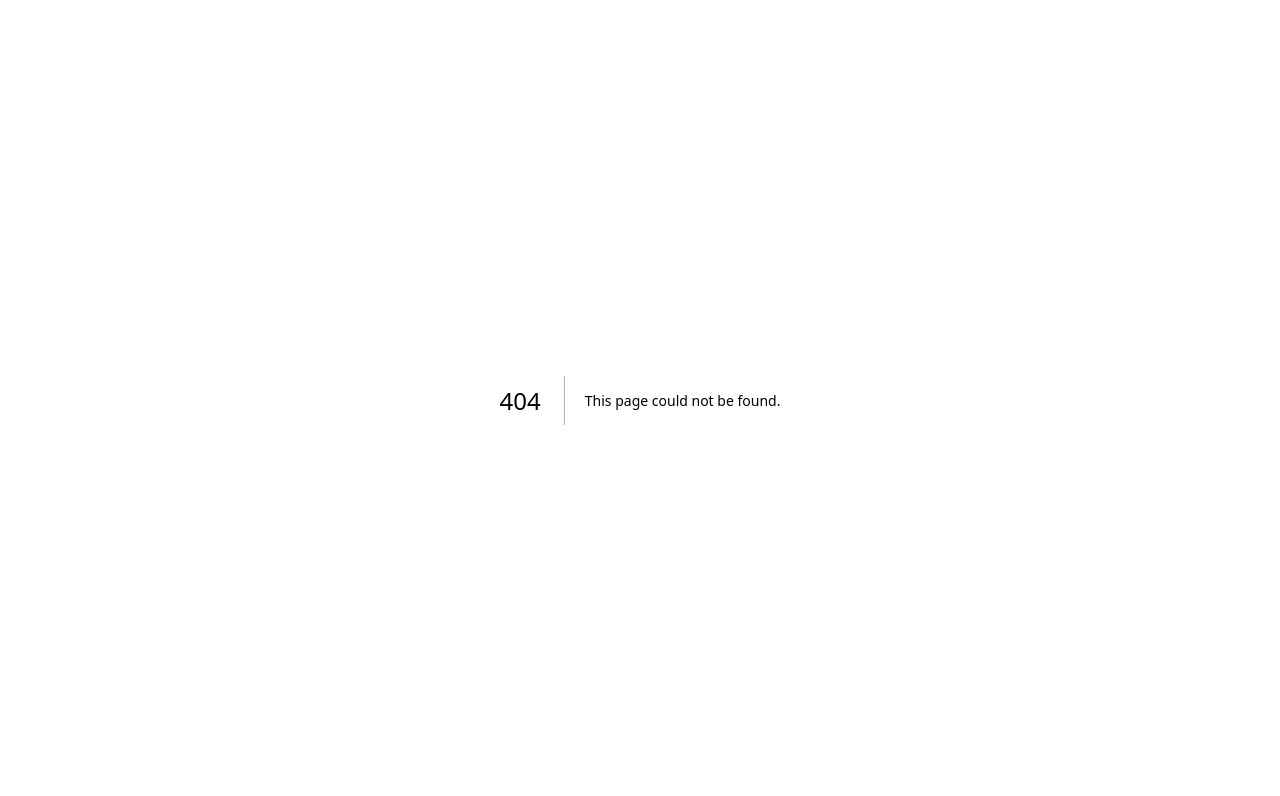
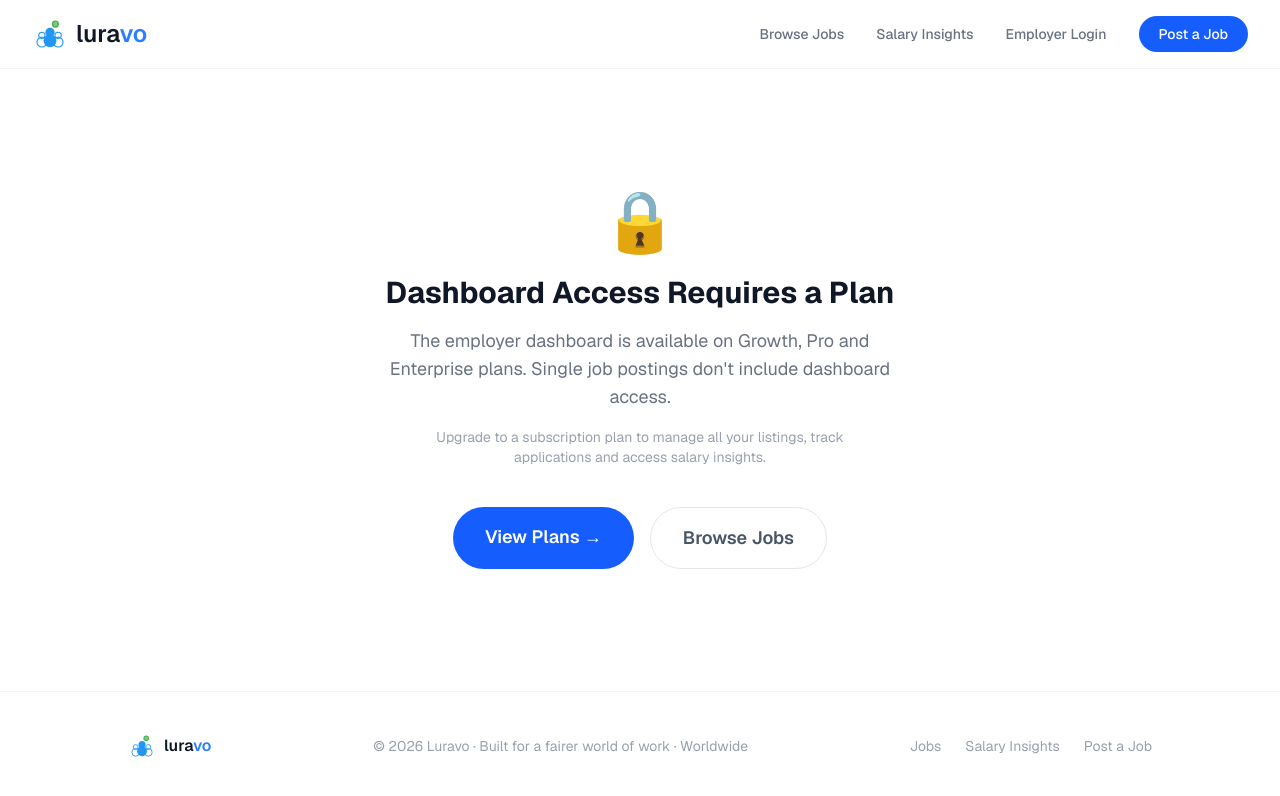
Before and after one commit to mwangiirungubrian-art/Payclear, a Next.js app: page /dashboard/upgrade in a window 1280 px wide. Before the commit this address had no page. Shown: the top 796 px of the page. Built offline with nearby package versions, Linux system fonts and the light colour scheme; no server answers.

Commit message:
Dashboard locked to subscription plans only

```diff
--- a/app/dashboard/page.tsx
+++ b/app/dashboard/page.tsx
@@ -20,23 +20,29 @@ export default function DashboardPage() {
       }
       setUser(user);
 
-      const { data: jobs } = await supabase
-        .from("jobs")
-        .select("*")
-        .eq("contact_email", user.email)
-        .order("created_at", { ascending: false });
-
-      if (jobs) setJobs(jobs);
-
-      const { data: subs } = await supabase
+      // Check subscription
+      const { data: subData } = await supabase
         .from("subscriptions")
         .select("*")
         .eq("email", user.email)
         .order("created_at", { ascending: false })
         .limit(1);
 
-      if (subs && subs.length > 0) setSubscription(subs[0]);
+      if (!subData || subData.length === 0) {
+        window.location.href = "/dashboard/upgrade";
+        return;
+      }
 
+      setSubscription(subData[0]);
+
+      // Get jobs
+      const { data: jobData } = await supabase
+        .from("jobs")
+        .select("*")
+        .eq("contact_email", user.email)
+        .order("created_at", { ascending: false });
+
+      if (jobData) setJobs(jobData);
       setLoading(false);
     };
 
@@ -80,7 +86,7 @@ export default function DashboardPage() {
       <section className="max-w-4xl mx-auto px-6 py-12">
 
         {/* Subscription Status */}
-        {subscription ? (
+        {subscription && (
           <div className="bg-blue-50 border border-blue-100 rounded-2xl p-6 mb-10">
             <div className="flex items-center justify-between flex-wrap gap-4">
               <div>
@@ -105,13 +111,6 @@ export default function DashboardPage() {
               </a>
             </div>
           </div>
-        ) : (
-          <div className="bg-gray-50 border border-gray-100 rounded-2xl p-6 mb-10 text-center">
-            <p className="text-gray-500 mb-4">You don't have an active plan yet.</p>
-            <a href="/checkout" className="bg-blue-600 text-white px-8 py-3 rounded-full font-semibold hover:bg-blue-700 text-sm">
-              View Plans →
-            </a>
-          </div>
         )}
 
         {/* Job Listings */}
@@ -123,7 +122,7 @@ export default function DashboardPage() {
             </a>
           ) : (
             <a href="/checkout" className="bg-blue-600 text-white px-5 py-2 rounded-full text-sm font-medium hover:bg-blue-700">
-              + Buy Posts
+              + Buy More Posts
             </a>
           )}
         </div>
@@ -131,7 +130,7 @@ export default function DashboardPage() {
         {jobs.length === 0 ? (
           <div className="text-center py-20 border border-gray-100 rounded-2xl">
             <p className="text-gray-400 text-lg mb-4">No jobs posted yet</p>
-            <a href="/checkout" className="bg-blue-600 text-white px-8 py-4 rounded-full font-semibold hover:bg-blue-700">
+            <a href="/post-job" className="bg-blue-600 text-white px-8 py-4 rounded-full font-semibold hover:bg-blue-700">
               Post Your First Job →
             </a>
           </div>
--- /dev/null
+++ b/app/dashboard/upgrade/page.tsx
@@ -0,0 +1,31 @@
+import Navbar from "../../components/Navbar";
+import Footer from "../../components/Footer";
+
+export default function UpgradePage() {
+  return (
+    <div className="min-h-screen bg-white font-sans flex flex-col">
+      <Navbar />
+
+      <div className="flex flex-col items-center justify-center flex-1 py-20 px-6 text-center">
+        <div className="text-6xl mb-6">🔒</div>
+        <h1 className="text-3xl font-bold text-gray-900 mb-4">Dashboard Access Requires a Plan</h1>
+        <p className="text-gray-500 text-lg max-w-lg mb-4">
+          The employer dashboard is available on Growth, Pro and Enterprise plans. Single job postings don't include dashboard access.
+        </p>
+        <p className="text-gray-400 text-sm mb-10 max-w-md">
+          Upgrade to a subscription plan to manage all your listings, track applications and access salary insights.
+        </p>
+        <div className="flex flex-col sm:flex-row gap-4">
+          <a href="/checkout#growth" className="bg-blue-600 text-white px-8 py-4 rounded-full text-lg font-semibold hover:bg-blue-700">
+            View Plans →
+          </a>
+          <a href="/jobs" className="border border-gray-200 text-gray-600 px-8 py-4 rounded-full text-lg font-semibold hover:bg-gray-50">
+            Browse Jobs
+          </a>
+        </div>
+      </div>
+
+      <Footer />
+    </div>
+  );
+}
```
